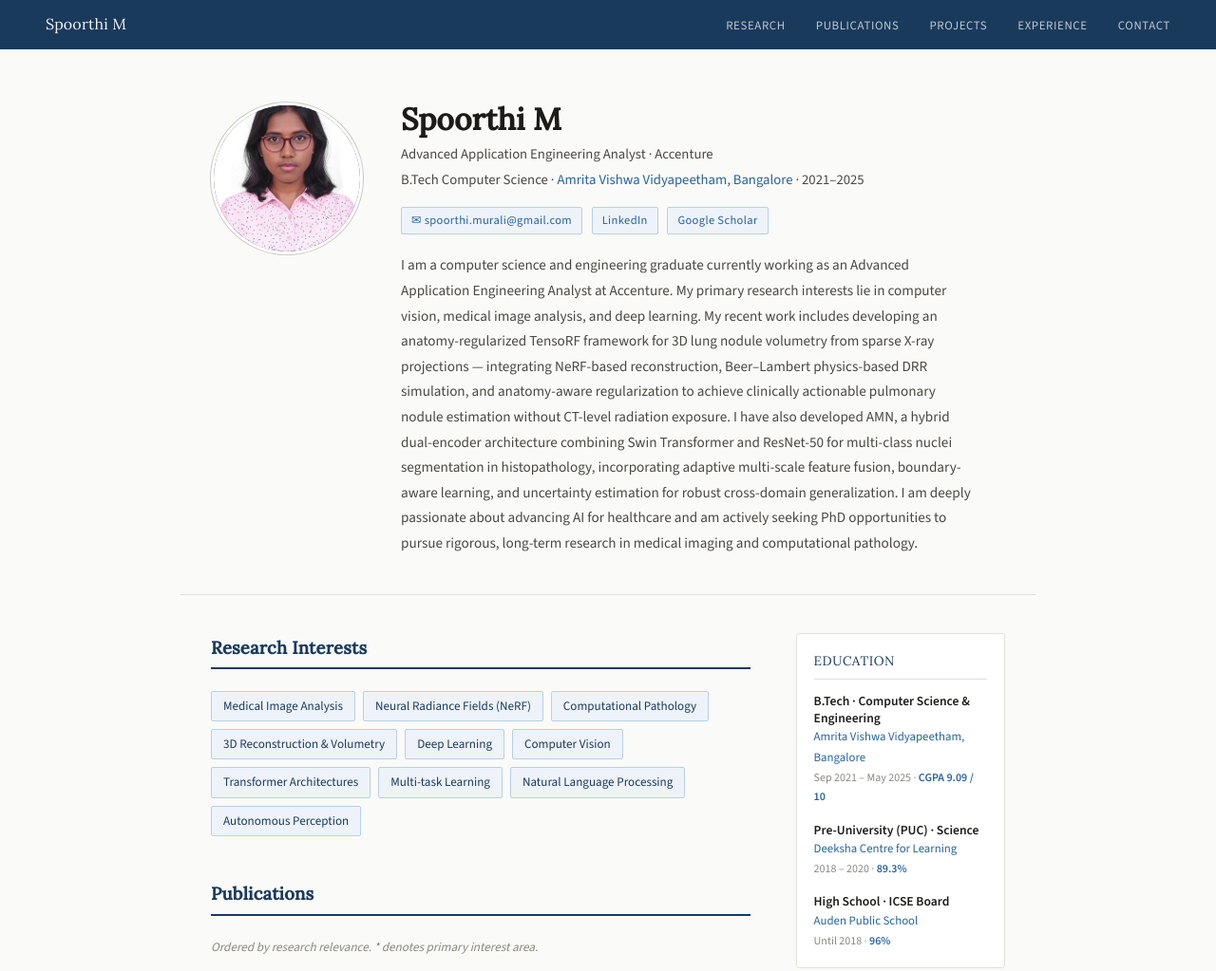
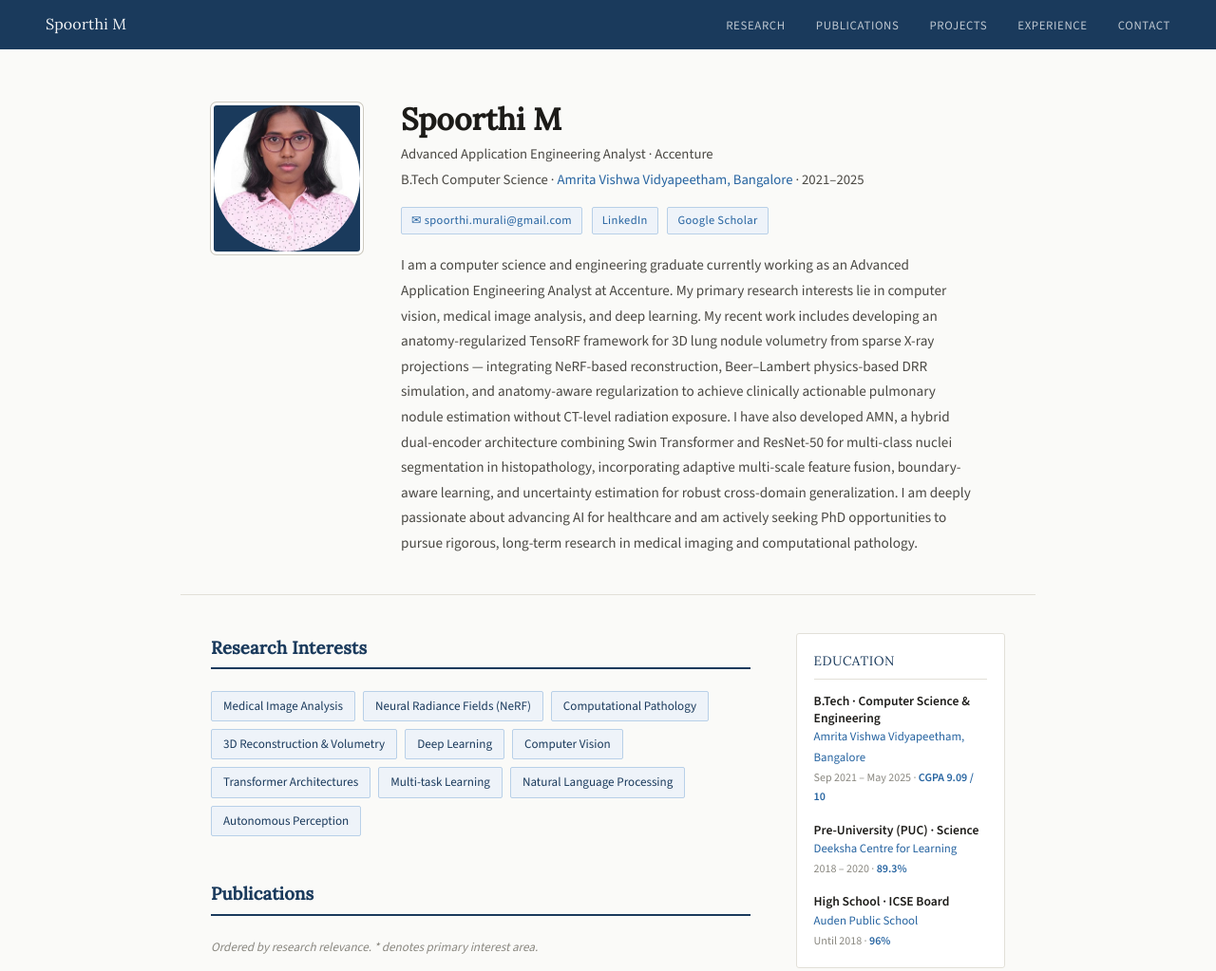
Before and after one commit to spoorthimurali15/spoorthi.github.io, a plain HTML site: page index.html in a window 1280 px wide. Shown: the top 1023 px of the page at 95% size. Drawn offline with nearby package versions, Linux system fonts and the light colour scheme.

Commit message:
Update avatar dimensions and border radius

```diff
--- a/index.html
+++ b/index.html
@@ -55,7 +55,7 @@ header{
   border-bottom:1px solid var(--rule);
 }
 .avatar{
-  width:120px;height:120px;border-radius:50%;
+  width:130px;height:170px;border-radius:6px;
   background:var(--accent);
   display:flex;align-items:center;justify-content:center;
   font-family:var(--serif);font-size:2.6rem;color:#fff;
```
